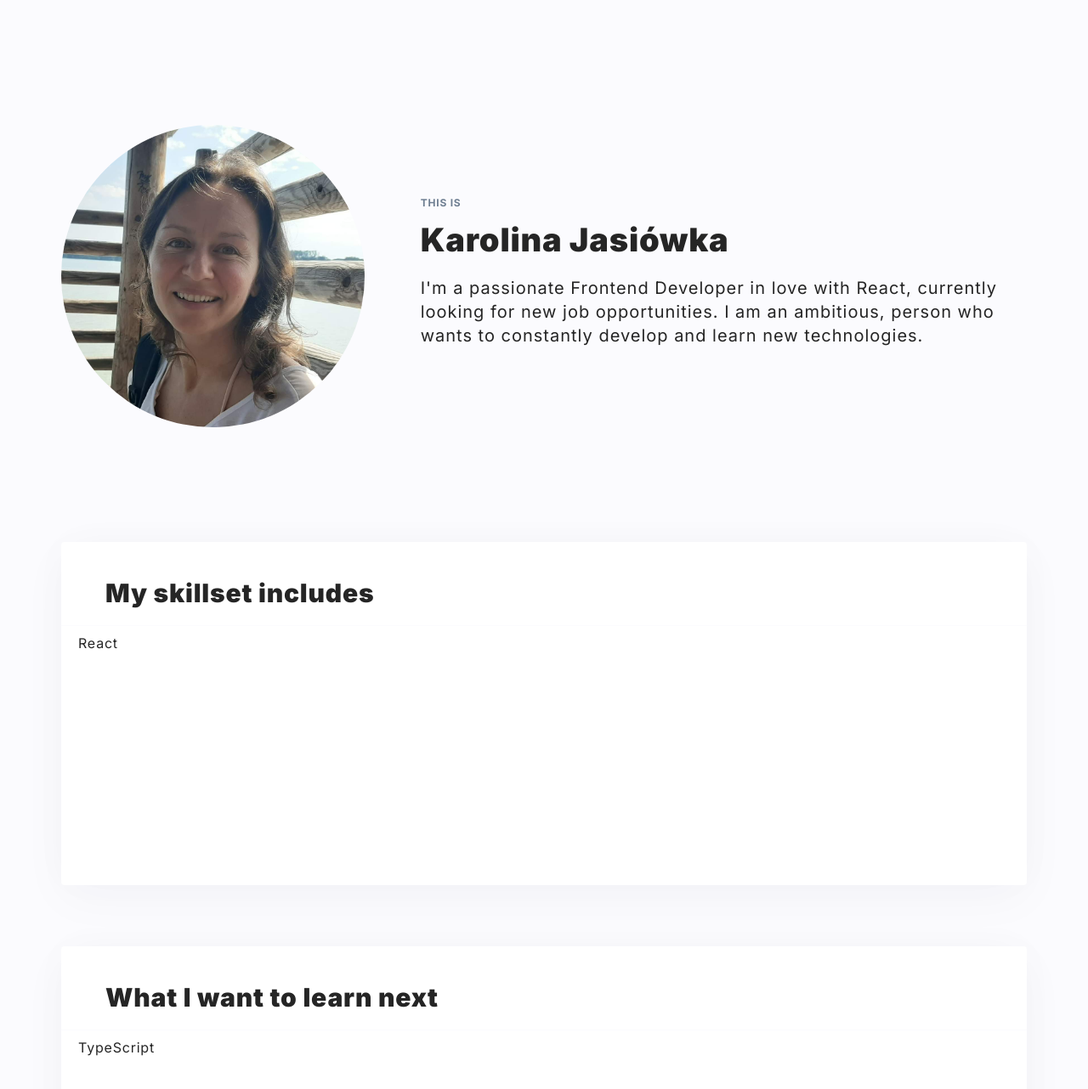
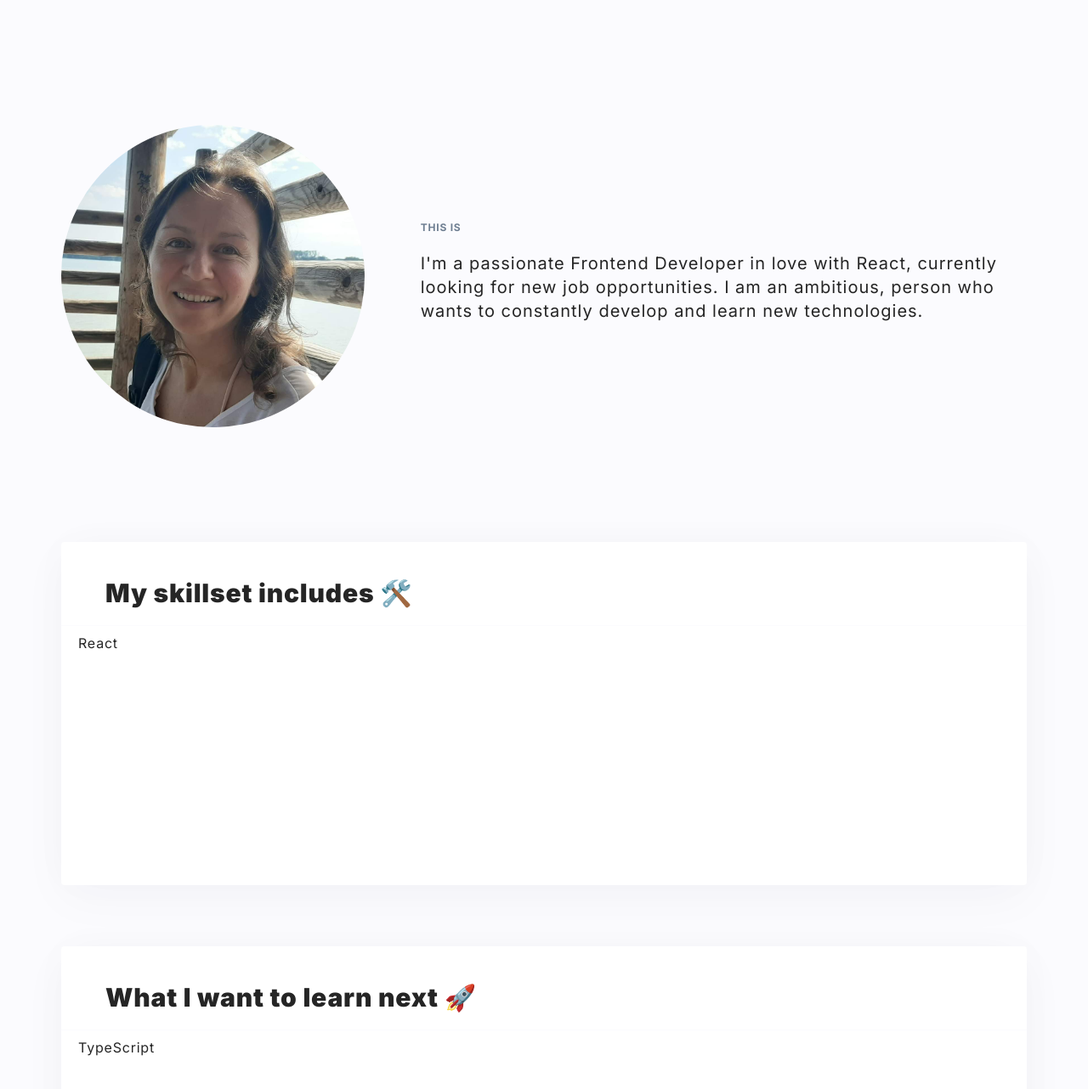
Before and after one commit to KarolinaJ33/personal-homepage, a React (Create React App) app: page / in a window 1280 px wide. Shown: the top 1282 px of the page at 85% size. Built offline with nearby package versions, Linux system fonts and the light colour scheme.

Commit message:
added emoticons

```diff
--- a/src/App.js
+++ b/src/App.js
@@ -8,10 +8,10 @@ function App() {
   return (
    <>
     <Container>
-      <Header title= "Karolina Jasiówka" />
-      <Section title= "My skillset includes" body="React" />
+      <Header />
+      <Section title= "My skillset includes 🛠️" body="React" />
 
-      <Section title= "What I want to learn next"  body="TypeScript" />
+      <Section title= "What I want to learn next 🚀"  body="TypeScript" />
     </Container>
     <Footer />
     </>
```
